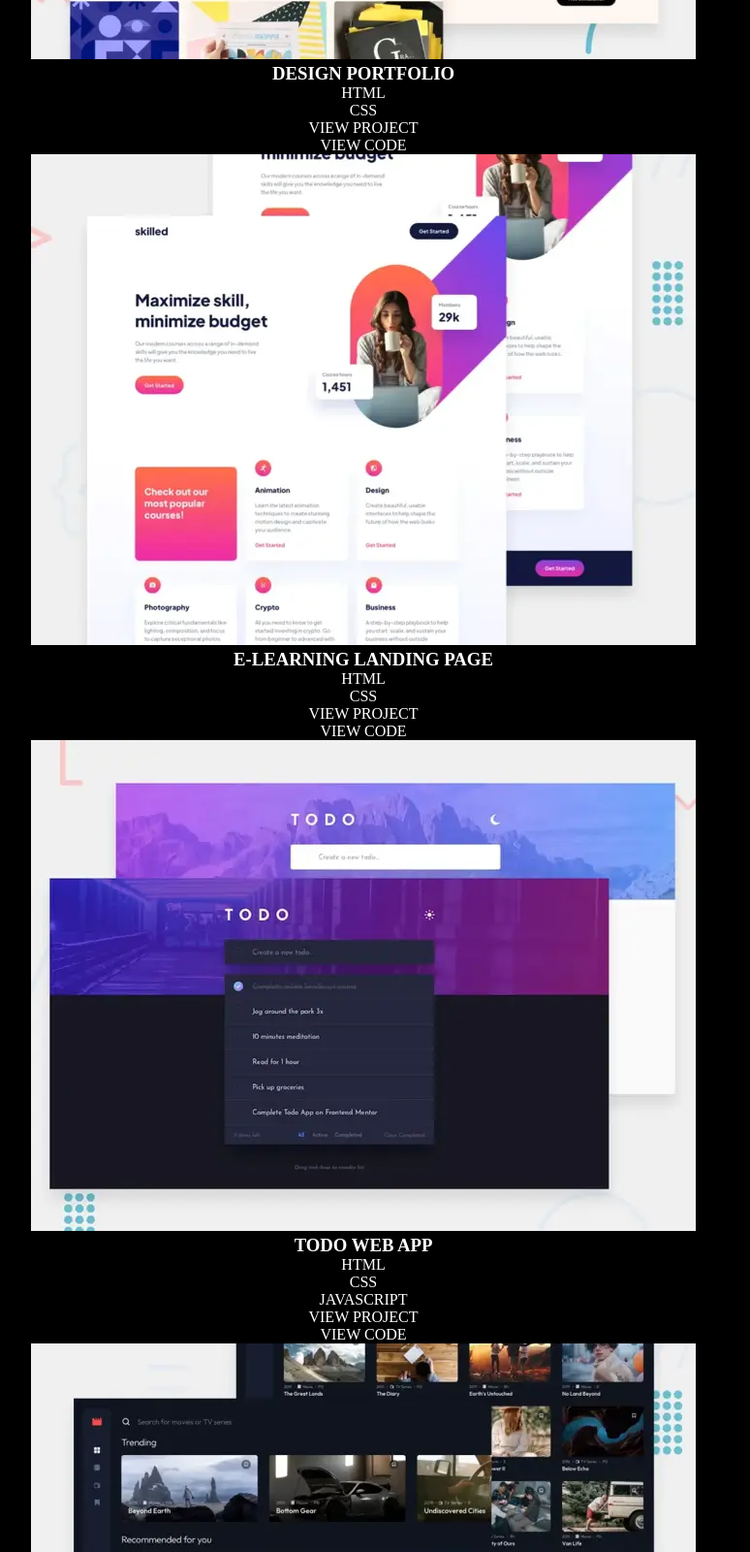
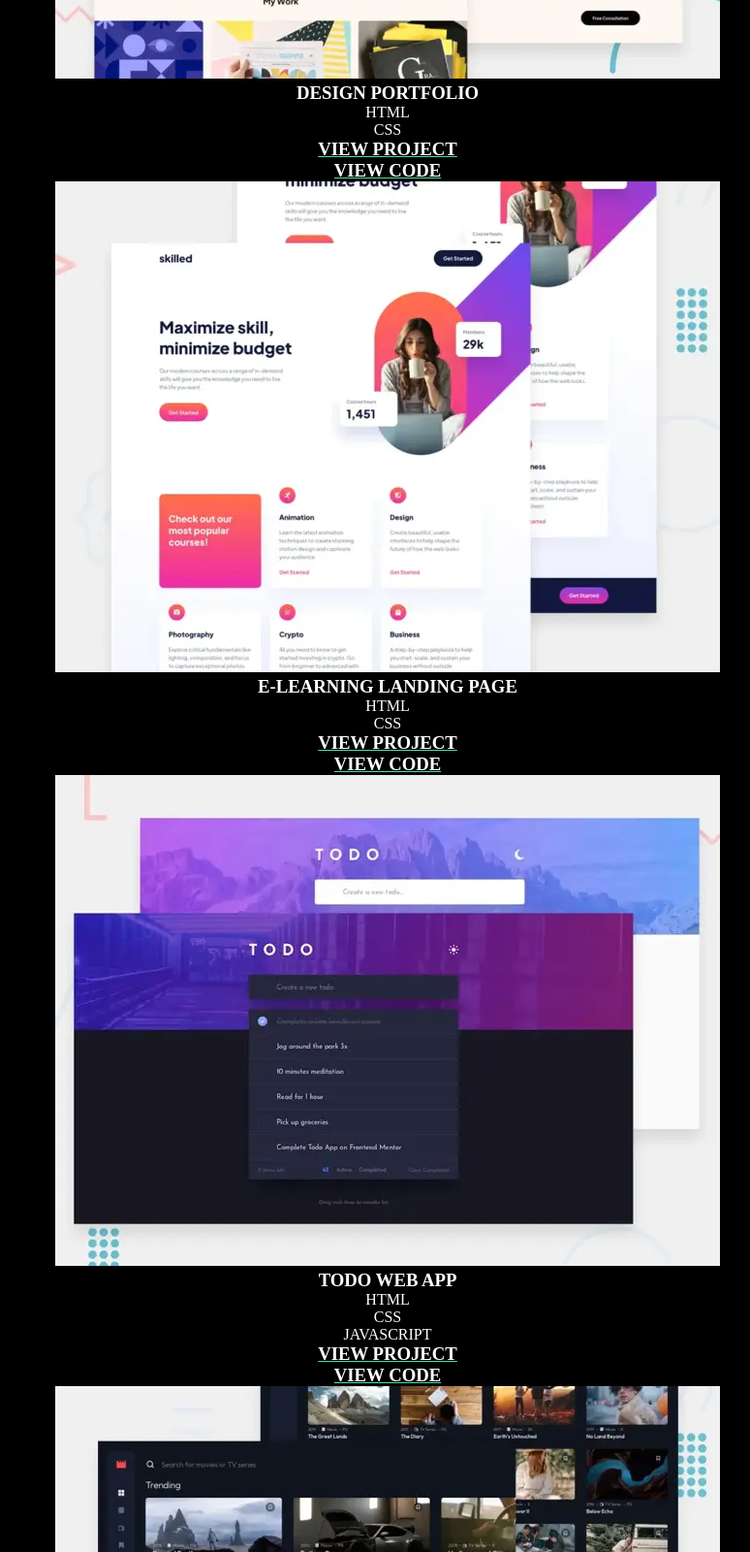
Before and after one commit to LunaHale2002/babic_lana_portfolio, a website built with Vite: page index.html in a window 1280 px wide. Shown: the part 1520-3120 px from the top of the page at 97% size, without its empty margins (265-1039 px from the left). Built offline with nearby package versions, Linux system fonts and the light colour scheme.

Commit message:
projects

```diff
--- a/index.html
+++ b/index.html
@@ -64,8 +64,9 @@
     </main>
 
       <hr>
+
       <main class="Projects">
-        <section>
+        <section class="project">
           <article>
             <h1>Projects</h1>
             <a class="mail" href="mailto:test@gmail.com">CONTACT ME</a>
@@ -77,8 +78,8 @@
             <h1>DESIGN PORTFOLIO</h1>
             <p>HTML</p>
             <p>CSS</p>
-            <p>VIEW PROJECT</p>
-            <p>VIEW CODE</p>
+            <h3>VIEW PROJECT</h3>
+            <h3>VIEW CODE</h3>
           </article>
         </section>
         <section>
@@ -87,8 +88,8 @@
             <h1>E-LEARNING LANDING PAGE</h1>
             <p>HTML</p>
             <p>CSS</p>
-            <p>VIEW PROJECT</p>
-            <p>VIEW CODE</p>
+            <h3>VIEW PROJECT</h3>
+            <h3>VIEW CODE</h3>
           </article>
         </section>
         <section>
@@ -98,8 +99,8 @@
             <p>HTML</p>
             <p>CSS</p>
             <p>JAVASCRIPT</p>
-            <p>VIEW PROJECT</p>
-            <p>VIEW CODE</p>
+            <h3>VIEW PROJECT</h3>
+            <h3>VIEW CODE</h3>
           </article>
         </section>
         <section>
@@ -109,8 +110,8 @@
             <p>HTML</p>
             <p>CSS</p>
             <p>JAVASCRIPT</p>
-            <p>VIEW PROJECT</p>
-            <p>VIEW CODE</p>
+            <h3>VIEW PROJECT</h3>
+            <h3>VIEW CODE</h3>
           </article>
         </section>
         <section>
@@ -120,8 +121,8 @@
             <p>HTML</p>
             <p>CSS</p>
             <p>JAVASCRIPT</p>
-            <p>VIEW PROJECT</p>
-            <p>VIEW CODE</p>
+            <h3>VIEW PROJECT</h3>
+            <h3>VIEW CODE</h3>
           </article>
         </section>
         <section>
@@ -131,8 +132,8 @@
             <p>HTML</p>
             <p>CSS</p>
             <p>JAVASCRIPT</p>
-            <p>VIEW PROJECT</p>
-            <p>VIEW CODE</p>
+            <h3>VIEW PROJECT</h3>
+            <h3>VIEW CODE</h3>
           </article>
         </section>
       </main>
--- a/style.css
+++ b/style.css
@@ -20,8 +20,6 @@ header {
   position: relative;
   left: 200px;
   background-repeat: no-repeat;
-  font-family: "Space Grotesk";
-  color: #FFFFFF;
 }
 
 header h1 {
@@ -72,6 +70,20 @@ header h1 {
   font-style: normal;
 }
 
-.projects {
+.project {
+  display: inline flex;
+  justify-content: center;
+  align-items: flex-start;
+  gap: 71px;
+}
+
+.Projects {
   color: #FFFFFF;
+  padding-top: 20px;
+  position: relative;
+  left: 25px;
 }
+
+.Projects h3 {
+  text-decoration: underline #4EE1A0;
+}
```
